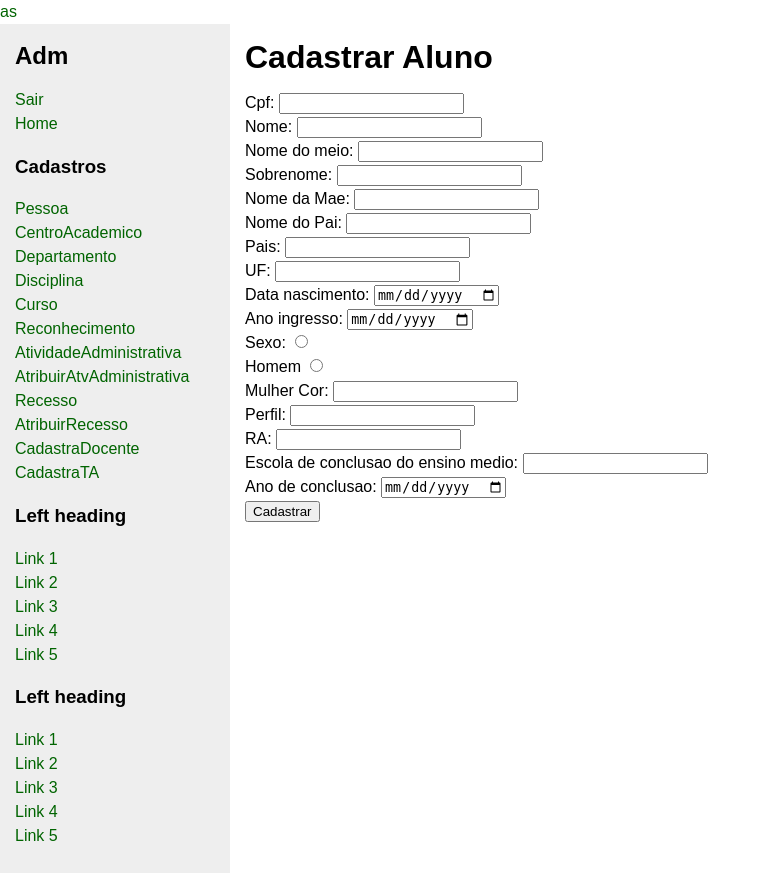
After one commit to matheusvervloet/labbd2016, a PHP site: page /my_site/criarAluno.php in a window 1280 px wide. The commit adds this page. Shown: the whole page, without its empty margins (0-771 px from the left). Run offline with PHP 8.4, Linux system fonts and the light colour scheme.

Commit message:
paginas com cadastro
cadastro de alunos, docentes e ta de acordo com as procedures

```diff
--- a/LabBDinterface-master/admIndex.php
+++ b/LabBDinterface-master/admIndex.php
@@ -119,6 +119,9 @@
 						<li><a href="http://localhost/my_site/criarPossuiAtividadeAdministrativa.php">AtribuirAtvAdministrativa</a></li>
 						<li><a href="http://localhost/my_site/criarRecesso.php">Recesso</a></li>
 						<li><a href="http://localhost/my_site/criarPossuiRecesso.php">AtribuirRecesso</a></li>
+						<li><a href="http://localhost/my_site/criaAluno.php">Cadastra Aluno</a></li>
+						<li><a href="http://localhost/my_site/criaDocente.php">CadastraDocente</a></li>
+						<li><a href="http://localhost/my_site/criaTA.php">CadastraTA</a></li>
           </ul>
           <h3>Açoes</h3>
           <ul>
--- /dev/null
+++ b/LabBDinterface-master/criarAluno.php
@@ -0,0 +1,202 @@
+<!DOCTYPE html>
+<!-- Template by quackit.com -->
+<html>
+ <head>
+   <meta http-equiv="Content-Type" content="text/html; charset=utf-8">
+   <title>2 Column Layout &mdash; Left Menu</title>
+   <style type="text/css">
+
+     body{
+       margin:0;
+       padding:0;
+       font-family: Sans-Serif;
+       line-height: 1.5em;
+     }
+
+     main {
+       padding-bottom: 10010px;
+       margin-bottom: -10000px;
+       float: left;
+       width: 100%;
+     }
+
+     #nav {
+       float: left;
+       width: 230px;
+       margin-left: -100%;
+       padding-bottom: 10010px;
+       margin-bottom: -10000px;
+       background: #eee;
+     }
+
+     #wrapper {
+       overflow: hidden;
+     }
+
+     #content {
+       margin-left: 230px; /* Same as 'nav' width */
+     }
+
+     .innertube{
+       margin: 15px; /* Padding for content */
+       margin-top: 0;
+     }
+
+     p {
+       color: #555;
+     }
+
+     nav ul {
+       list-style-type: none;
+       margin: 0;
+       padding: 0;
+     }
+
+     nav ul a {
+       color: darkgreen;
+       text-decoration: none;
+     }
+
+     #head {
+       color: darkgreen;
+     }
+
+   </style>
+
+<div class id=head>
+as
+</div>
+ </head>
+
+ <body>
+
+   <div id="wrapper">
+
+     <main>
+       <div id="content">
+         <div class="innertube">
+           <h1>Cadastrar Aluno</h1>
+           <p>
+             <form action="criaAluno.php" method="post">
+             Cpf:  <input type="text" name="cpf"/><br>
+             Nome: <input type="text" name="nome"/><br>
+             Nome do meio: <input type="text" name="nome_meio"/><br>
+             Sobrenome: <input type="text" name="sobrenome"/><br>
+			 Nome da Mae: <input type="text" name="nome_mae"/><br>
+			 Nome do Pai: <input type="text" name="nome_pai"/><br>
+			 Pais: <input type="text" name="pais"/><br>
+			 UF: <input type="text" name="uf"/><br>
+			 Data nascimento: <input type="date" name="dta_nasc"/><br>
+			 Ano ingresso: <input type="date" name="dta_ing"/><br>
+			 Sexo: 	<input type="radio" name="gender" value="H"/><br> Homem
+					<input type="radio" name="gender" value="M"/><br> Mulher
+			 Cor: <input type="text" name="color"/><br>
+			 Perfil: <input type="number" name="profile"/><br>
+			 RA: <input type="number" name="ra"/><br>
+			 Escola de conclusao do ensino medio: <input type="text" name="nome_escola"/><br>
+			 Ano de conclusao: <input type="date" name="dta_conc_medio"/><br>
+
+
+             <input type="submit" value="Cadastrar" name="submit">
+
+             </form>
+
+             <?php
+             function insere_aluno(){
+
+                   $host     = "localhost";
+                   $port     = 3306;
+                   $socket   = "";
+                   $user     = "root";
+                   $password = "";
+                   $dbname   = "labbd";
+
+                   $con = new mysqli($host, $user, $password, $dbname, $port, $socket)
+                       or die ('Could not connect to the database server' . mysqli_connect_error());
+
+                 $cpf_p = $_POST["cpf"];
+                 $nome_p  = $_POST["nome"];
+                 $nome_meio_p  = $_POST["nome_meio"];
+				 $sobrenome_p  = $_POST["sobrenome"];
+				 $mae_p = $_POST["nome_mae"];
+                 $pai_p  = $_POST["nome_pai"];
+                 $pais_p  = $_POST["pais"];
+				 $dta_nasc_p  = $_POST["dta_nasc"];
+				 $ano_ing_p = $_POST["dta_ing"];
+                 $sexo_p  = $_POST["gender"];
+                 $cor_p  = $_POST["color"];
+				 $reenq_p  = $_POST["profile"];
+				 $ra_p = $_POST["ra"];
+                 $conc_nome_p  = $_POST["nome_escola"];
+                 $ano_conc_p  = $_POST["dta_conc_medio"];
+				 $uf_p = $_POST["uf"];
+
+				 $sql = "call procedure insereAluno($mae_p, $pai_p, $pais_p, $uf_p, $dta_nasc_p, $ano_ing_p, $sexo_p, $cor_p, $reenq_p, $ra_p, $cpf_p, $conc_nome_p, $ano_conc_p, $nome_p, $nome_meio_p, $sobrenome_p)";
+
+
+                if ($con->query($sql) === TRUE) {
+                     echo "Inserido com sucesso\n";
+                 }
+                 else {
+                     echo "Erro: " . $con->error;
+                 }
+
+                 $con->close();
+             }
+
+             if(isset($_POST['submit']))
+			 {
+				 insere_aluno();
+			 }
+          ?>
+
+
+           </p>
+         </div>
+       </div>
+     </main>
+
+
+
+     <nav id="nav">
+       <div class="innertube">
+         <h2>Adm</h2>
+         <ul><a href= http://localhost/my_site/Index.php>Sair</a></ul>
+         <ul><a href= http://localhost/my_site/admIndex.php>Home</a></ul>
+         <h3>Cadastros</h3>
+         <ul>
+           <li><a href="#">Pessoa</a></li>
+           <li><a href="http://localhost/my_site/criarCentroAcademico.php">CentroAcademico</a></li>
+           <li><a href="http://localhost/my_site/criarDepartamento.php">Departamento</a></li>
+           <li><a href="http://localhost/my_site/criarDisciplina.php">Disciplina</a></li>
+           <li><a href="http://localhost/my_site/criarCurso.php">Curso</a></li>
+           <li><a href="http://localhost/my_site/criarReconhecimento.php">Reconhecimento</a></li>
+           <li><a href="http://localhost/my_site/criarAtividadeAdministrativa.php">AtividadeAdministrativa</a></li>
+           <li><a href="http://localhost/my_site/criarPossuiAtividadeAdministrativa.php">AtribuirAtvAdministrativa</a></li>
+           <li><a href="http://localhost/my_site/criarRecesso.php">Recesso</a></li>
+           <li><a href="http://localhost/my_site/criarPossuiRecesso.php">AtribuirRecesso</a></li>
+		   <li><a href="http://localhost/my_site/criaDocente.php">CadastraDocente</a></li>
+		   <li><a href="http://localhost/my_site/criaTA.php">CadastraTA</a></li>
+         </ul>
+         <h3>Left heading</h3>
+         <ul>
+           <li><a href="#">Link 1</a></li>
+           <li><a href="#">Link 2</a></li>
+           <li><a href="#">Link 3</a></li>
+           <li><a href="#">Link 4</a></li>
+           <li><a href="#">Link 5</a></li>
+         </ul>
+         <h3>Left heading</h3>
+         <ul>
+           <li><a href="#">Link 1</a></li>
+           <li><a href="#">Link 2</a></li>
+           <li><a href="#">Link 3</a></li>
+           <li><a href="#">Link 4</a></li>
+           <li><a href="#">Link 5</a></li>
+         </ul>
+       </div>
+     </nav>
+
+   </div>
+ </body>
+</html>
```
Also changed, not shown: LabBDinterface-master/criaDocente.php (added, +197 -0 lines), LabBDinterface-master/criaTA.php (added, +197 -0 lines), criacaoTOTAL.sql (+103 -2 lines).
